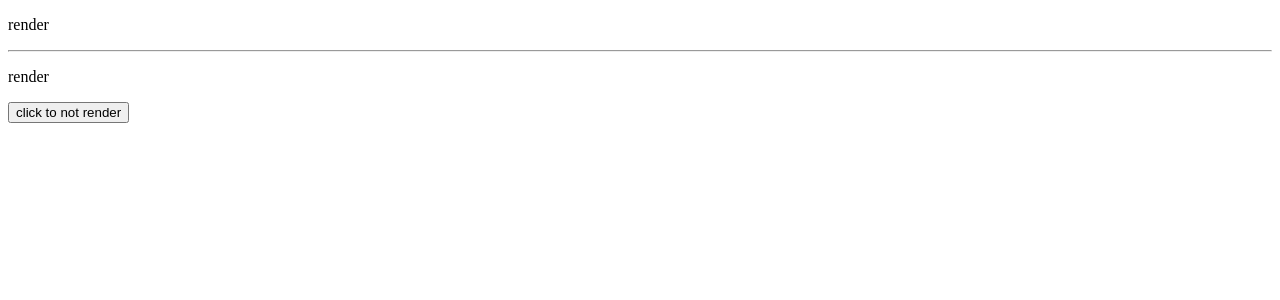
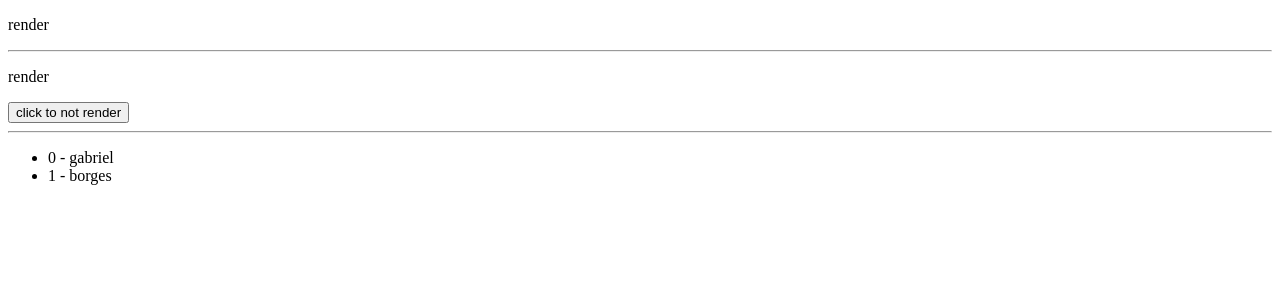
Before and after one commit to gabrielborgesc/angular-app, an Angular app: page / in a window 1280 px wide. Shown: the top 300 px of the page. Built offline with nearby package versions, Linux system fonts and the light colour scheme.

Commit message:
pos aula 23, ngFor

```diff
--- a/src/app/diretivas-estruturais/diretivas-estruturais.component.html
+++ b/src/app/diretivas-estruturais/diretivas-estruturais.component.html
@@ -10,3 +10,9 @@
 <p *ngIf="!clickRender" >{{notRenderedPhrase}}</p>
 
 <button (click)="changeClickRender()" >click to {{ clickRender ? notRenderedPhrase : renderedPhrase }}</button>
+
+<hr>
+
+<ul>
+        <li *ngFor="let item of list; let i = index" > {{i}} - {{ item.nome }}</li>
+</ul>
--- a/src/app/diretivas-estruturais/diretivas-estruturais.component.ts
+++ b/src/app/diretivas-estruturais/diretivas-estruturais.component.ts
@@ -14,6 +14,8 @@ export class DiretivasEstruturaisComponent implements OnInit {
 
   public render : boolean = true;
   public clickRender : boolean = true;
+
+  public list: Array<{nome: string}> = [{nome: "gabriel"}, {nome: "borges"}]
 
   constructor() { }
 
```
